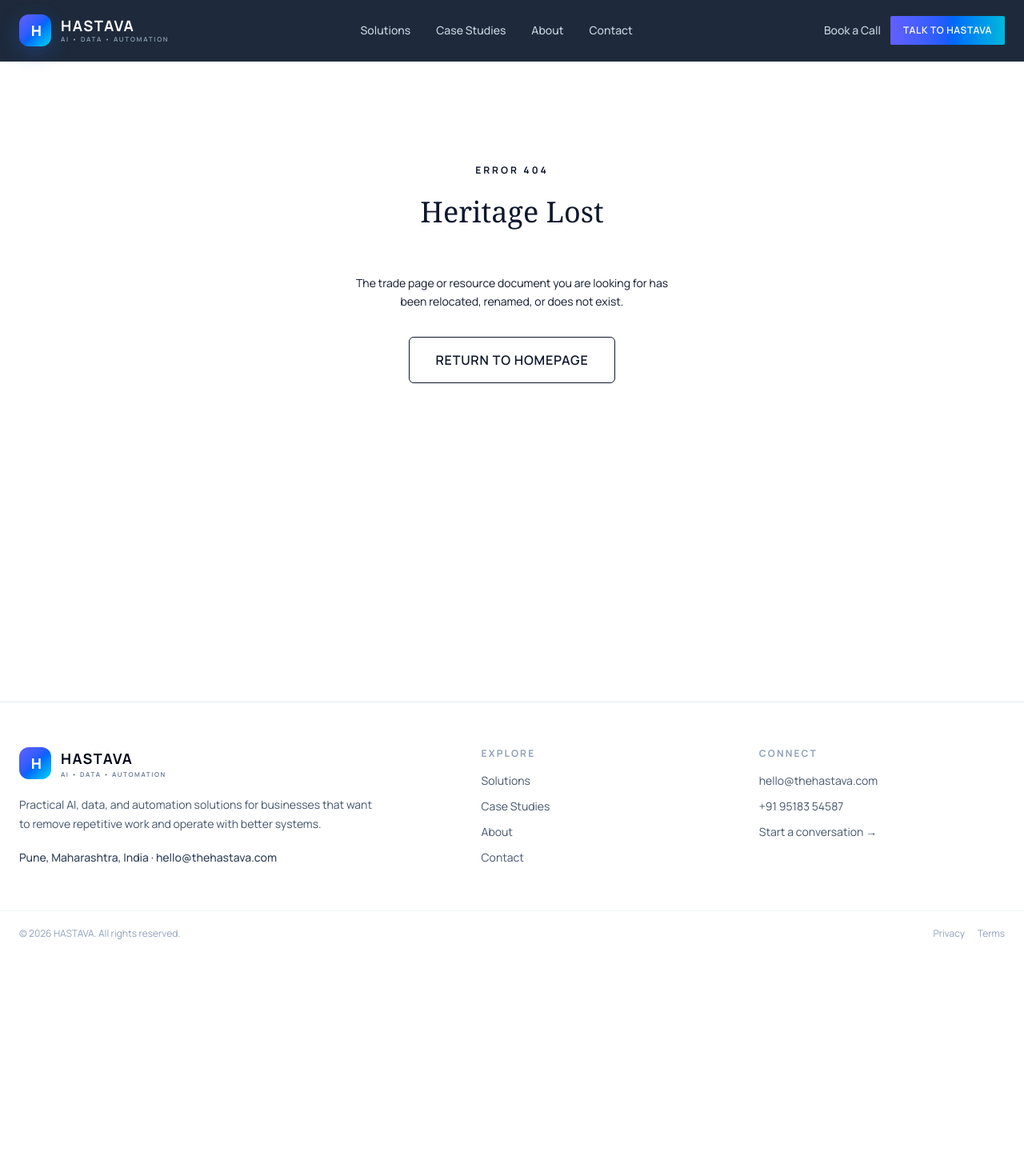
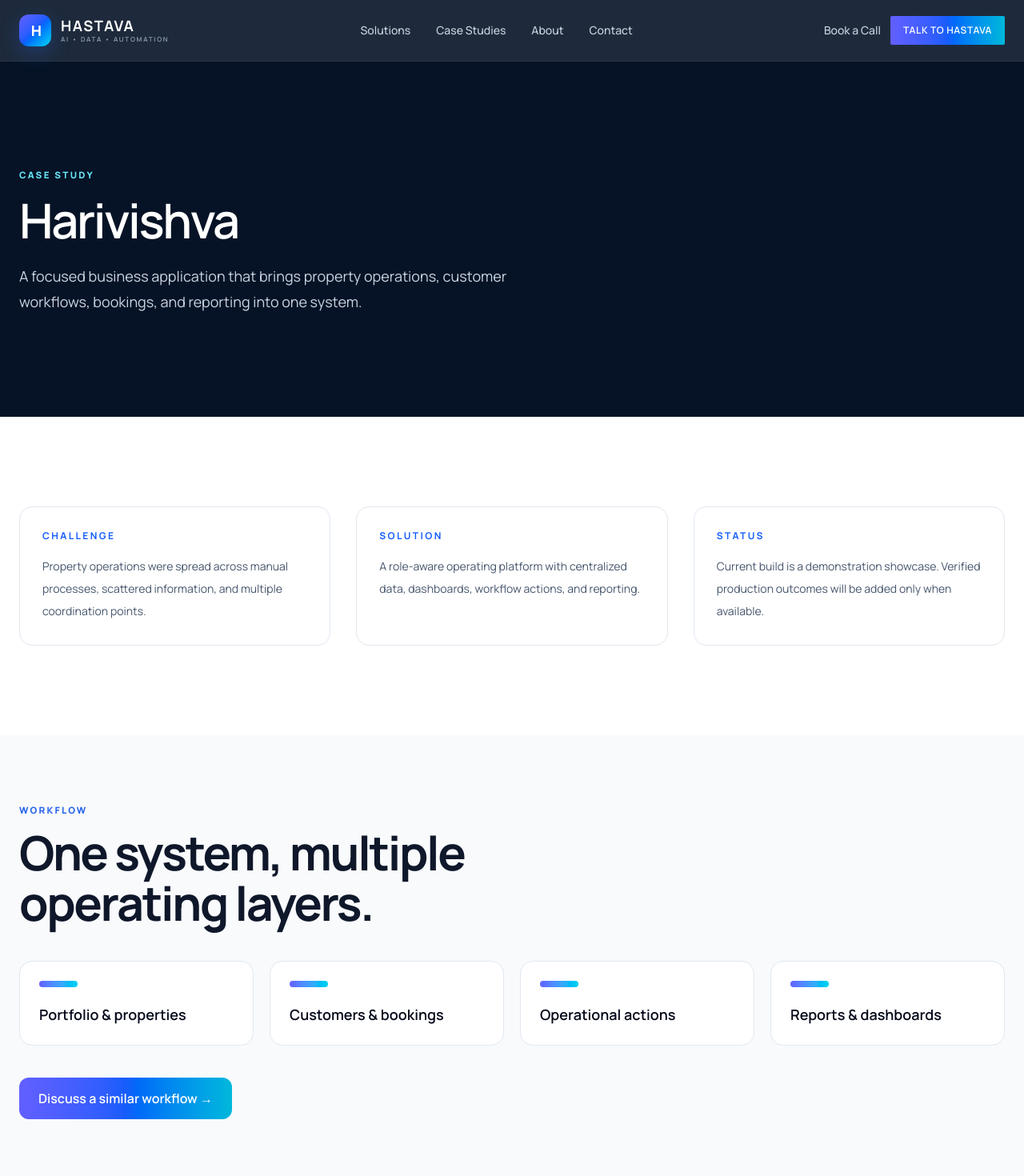
Before and after one commit to shubhpanchal/thehastava-website, a Next.js app: page /case-studies/harivishva in a window 1280 px wide. Before the commit this address had no page. Shown: the top 1470 px of the page at 80% size. Before the commit the page ends 1195 px from the top, so only its background shows below. Built offline with nearby package versions, Linux system fonts and the light colour scheme.

Commit message:
Add Harivishva case study page

```diff
--- /dev/null
+++ b/src/app/case-studies/harivishva/page.tsx
@@ -0,0 +1,43 @@
+import Link from "next/link";
+import { Container } from "@/components/shared/container";
+
+export default function HarivishvaCaseStudy() {
+  return (
+    <div>
+      <section className="bg-[#061326] py-24 text-white md:py-32">
+        <Container>
+          <span className="section-eyebrow section-eyebrow-dark">Case Study</span>
+          <h1 className="mt-4 max-w-4xl text-5xl font-semibold tracking-[-.04em] md:text-6xl">Harivishva</h1>
+          <p className="mt-6 max-w-2xl text-lg leading-8 text-slate-300">A focused business application that brings property operations, customer workflows, bookings, and reporting into one system.</p>
+        </Container>
+      </section>
+      <section className="bg-white py-20 md:py-28">
+        <Container className="grid gap-8 md:grid-cols-3">
+          {[["Challenge","Property operations were spread across manual processes, scattered information, and multiple coordination points."],["Solution","A role-aware operating platform with centralized data, dashboards, workflow actions, and reporting."],["Status","Current build is a demonstration showcase. Verified production outcomes will be added only when available."]].map(([title,text]) => (
+            <div key={title} className="rounded-2xl border border-slate-200 p-7">
+              <div className="text-xs font-bold uppercase tracking-[0.2em] text-blue-600">{title}</div>
+              <p className="mt-4 text-sm leading-7 text-slate-600">{text}</p>
+            </div>
+          ))}
+        </Container>
+      </section>
+      <section className="bg-slate-50 py-20">
+        <Container>
+          <div className="max-w-2xl">
+            <span className="section-eyebrow">Workflow</span>
+            <h2 className="section-title mt-3">One system, multiple operating layers.</h2>
+          </div>
+          <div className="mt-10 grid gap-5 md:grid-cols-2 lg:grid-cols-4">
+            {["Portfolio & properties","Customers & bookings","Operational actions","Reports & dashboards"].map((item) => (
+              <div key={item} className="rounded-2xl border border-slate-200 bg-white p-6">
+                <div className="h-2 w-12 rounded-full bg-gradient-to-r from-indigo-500 to-cyan-400" />
+                <h3 className="mt-5 text-lg font-semibold text-slate-950">{item}</h3>
+              </div>
+            ))}
+          </div>
+          <div className="mt-10"><Link href="/contact" className="inline-flex rounded-xl bg-gradient-to-r from-indigo-500 via-blue-600 to-cyan-500 px-6 py-3.5 font-semibold text-white">Discuss a similar workflow →</Link></div>
+        </Container>
+      </section>
+    </div>
+  );
+}
```
